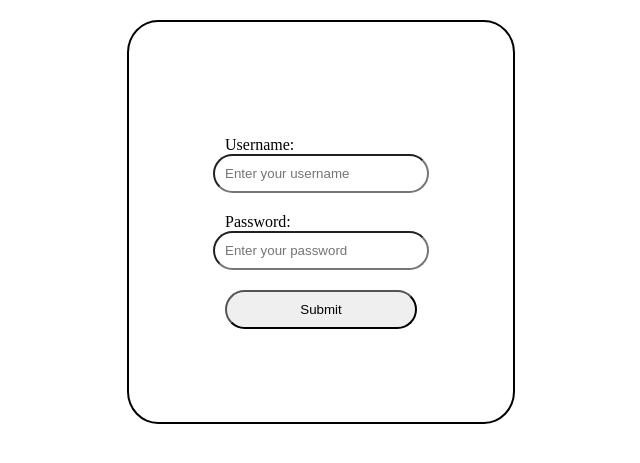
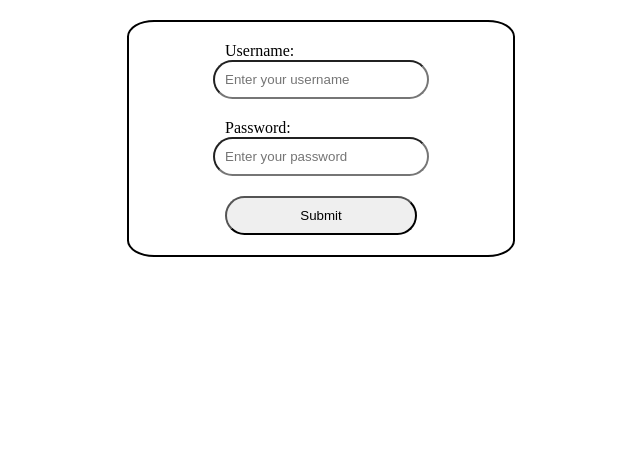
Before and after one commit to seachelle18/Habit-Tracker, a PHP site: page /index.php in a window 1280 px wide. Shown: the part 68-531 px from the top of the page, without its empty margins (319-959 px from the left). Run offline with PHP 8.4, Linux system fonts and the light colour scheme.

Commit message:
Update day-mode.css

```diff
--- a/day-mode.css
+++ b/day-mode.css
@@ -26,10 +26,10 @@
 } */
 
 form {
-    height: 50vh;
+    height: fit-content;
     width: 30vw;
     border: 2px solid black;
-    border-radius: 8%;
+    border-radius: 7%;
     margin: 20px auto;
     align-content: center;
 }
@@ -42,6 +42,7 @@ form * {
 
 input[type="submit"] {
     margin-top: 20px;
+    margin-bottom: 20px;
 }
 
 input[type="submit"]:hover {
```
